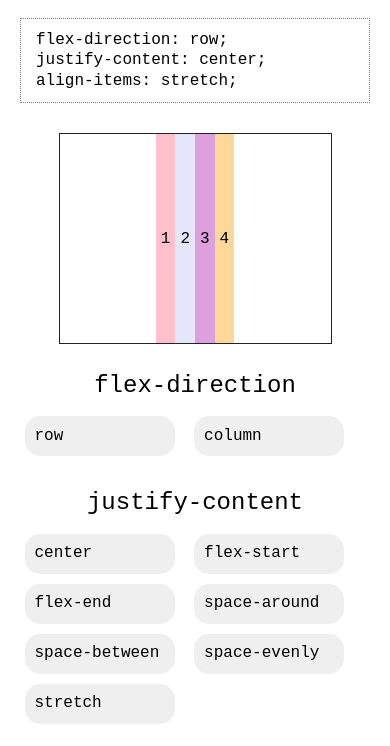
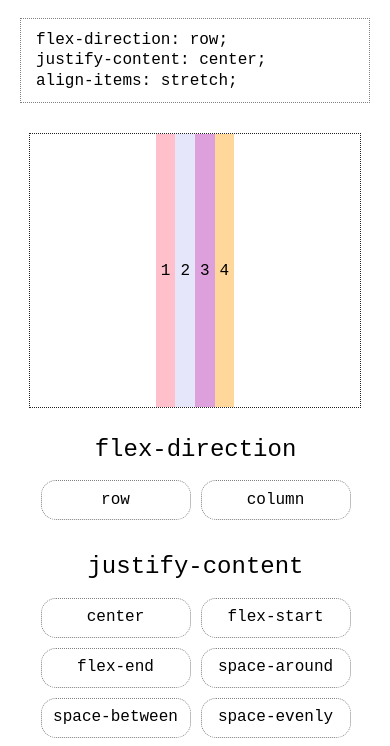
Before and after one commit to brandicameron/flexbox-helper, a plain HTML site: page index.html in a window 390 px wide. Shown: the part 67-813 px from the top of the page. Drawn offline with Linux system fonts and the light colour scheme.

Commit message:
css adjustments

```diff
--- a/css/main.css
+++ b/css/main.css
@@ -8,7 +8,7 @@
 main {
   display: flex;
   justify-content: center;
-  align-items: center;
+  align-items: flex-start;
   height: 100%;
 }
 
@@ -39,7 +39,7 @@ h2 {
   flex-direction: row;
   justify-content: center;
   align-items: stretch;
-  border: 1px solid #222;
+  border: 1px dotted #222;
 }
 
 .item {
@@ -66,29 +66,32 @@ h2 {
 }
 
 .controls {
-  display: flex;
-  flex-direction: column;
   margin: 0 20px;
 }
 
 .button-group {
+  display: flex;
+  flex-wrap: wrap;
+  justify-content: center;
   width: 35vw;
   margin: 5px 0 30px 0;
 }
 
 button {
-  text-align: left;
+  text-align: center;
   padding: 0 10px;
   width: 150px;
-  height: 30px;
-  border: none;
+  height: 35px;
   border-radius: 15px;
   margin: 5px;
   cursor: pointer;
+  background: #fff;
+  border: 1px dotted grey;
 }
 
 button:hover {
   transform: scale(0.99);
+  background: lavender;
 }
 
 button:active {
@@ -101,8 +104,9 @@ button:active {
   }
 
   .container {
-    height: 25vh;
-    width: 70vw;
+    height: 275px;
+    width: 85vw;
+    margin: 0 auto;
   }
 
   .controls {
--- a/index.html
+++ b/index.html
@@ -42,7 +42,6 @@
         <button value="space-around">space-around</button>
         <button value="space-between">space-between</button>
         <button value="space-evenly">space-evenly</button>
-        <button value="stretch">stretch</button>
       </div>
       <h2>align-items</h2>
       <div class="button-group" data-prop="alignItems">
```
